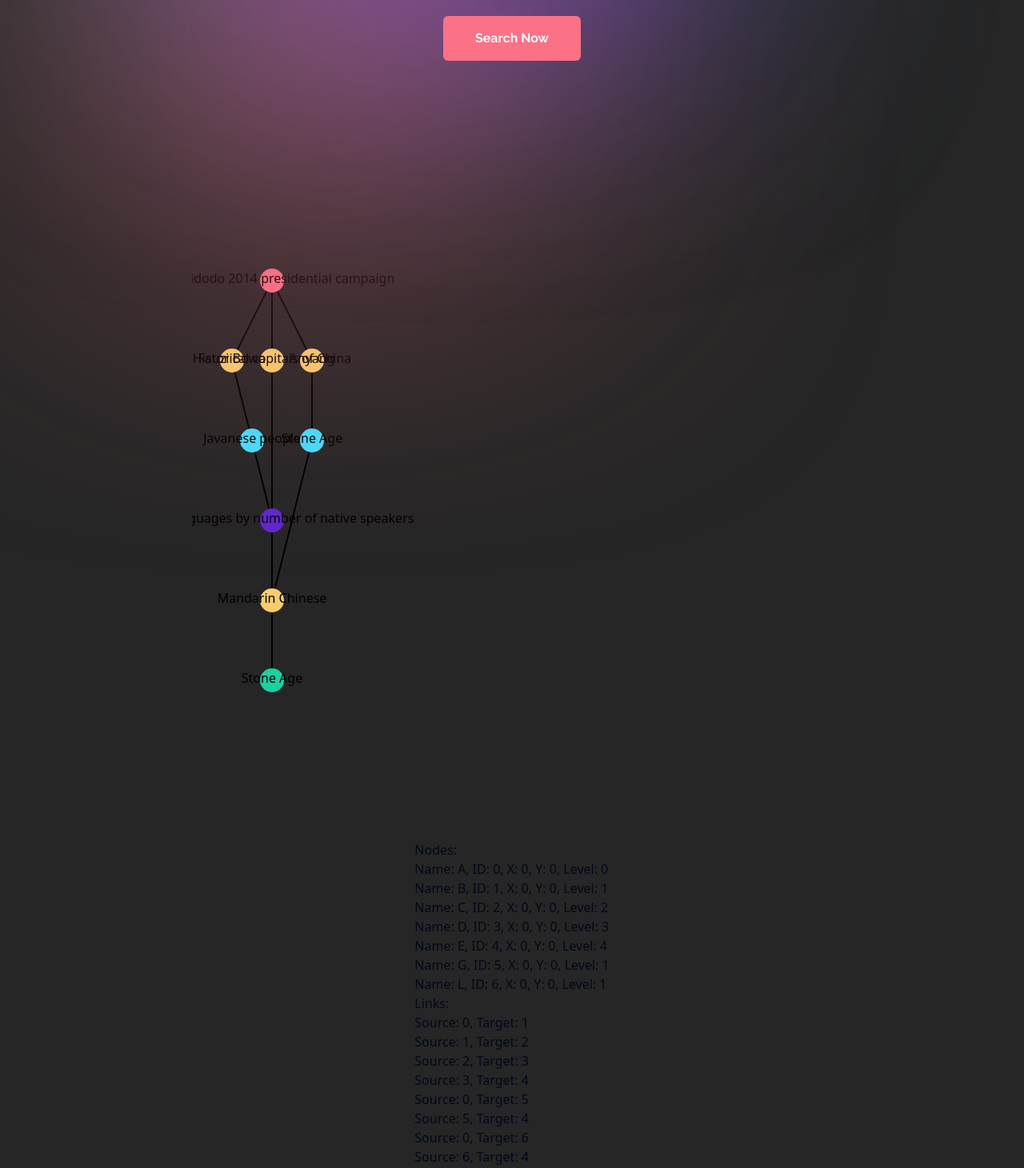
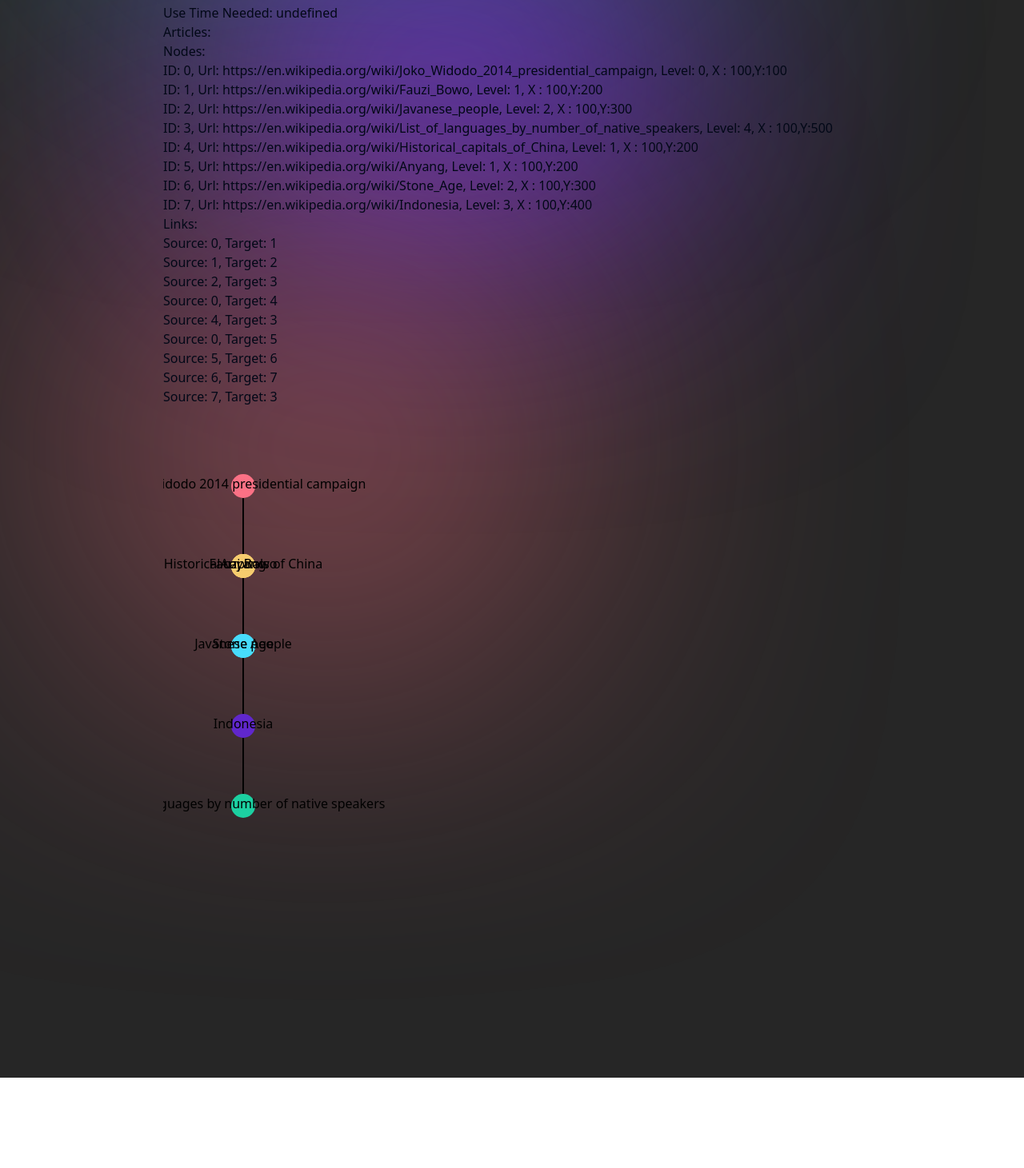
Before and after one commit to novelxv/Tubes2_GoLink, a Next.js app in the folder src/frontend/: page / in a window 1280 px wide. Shown: the part 589-2050 px from the top of the page at 80% size. After the commit the page ends 1937 px from the top, so only its background shows below. Built offline with nearby package versions, Linux system fonts and the light colour scheme.

Commit message:
fix : graph visualisation and scraper

```diff
--- a/src/frontend/src/components/entry.jsx
+++ b/src/frontend/src/components/entry.jsx
@@ -89,6 +89,17 @@
         setEndLinkSuggestions([]);
     };
 
+    const dummyResponseData = {
+        articlesVisited: 10,
+        articlesSearched: 20,
+        time: 4,
+        articles: [
+            ['https://en.wikipedia.org/wiki/Joko_Widodo_2014_presidential_campaign', 'https://en.wikipedia.org/wiki/Fauzi_Bowo', 'https://en.wikipedia.org/wiki/Javanese_people','https://en.wikipedia.org/wiki/List_of_languages_by_number_of_native_speakers'],
+            ['https://en.wikipedia.org/wiki/Joko_Widodo_2014_presidential_campaign', 'https://en.wikipedia.org/wiki/Historical_capitals_of_China','https://en.wikipedia.org/wiki/List_of_languages_by_number_of_native_speakers'],
+            ['https://en.wikipedia.org/wiki/Joko_Widodo_2014_presidential_campaign', 'https://en.wikipedia.org/wiki/Anyang','https://en.wikipedia.org/wiki/Stone_Age','https://en.wikipedia.org/wiki/Indonesia','https://en.wikipedia.org/wiki/List_of_languages_by_number_of_native_speakers']
+        ]
+    };
+
     return (
         <div className='bg-neutral-800 flex flex-col items-center justify-center min-h-screen relative'>
             <div className="absolute top-0 left-0 w-[571px] h-[442px] bg-emerald-400 rounded-full blur-[200px] -z-5"></div>
@@ -156,14 +167,17 @@
                         <Button type='submit' variant="default" className="hover:translate-y-2 transition-transform duration-300">Search Now</Button>
                     </div>
                 </form>
-                {loading && (
+                {/* {loading && (
                     <Loading/>
-                )}
-                {responseData && (
+                )} */}
+                {/* {responseData && (
                     <ResultWrapper
                         responseData={responseData}
                     />
-                )}
+                )} */}
+                <ResultWrapper
+                    responseData={dummyResponseData}
+                />
             </div>
         </div>
     );
--- a/src/frontend/src/components/graph.jsx
+++ b/src/frontend/src/components/graph.jsx
@@ -1,36 +1,11 @@
 import { useRef, useEffect } from 'react';
 import * as d3 from 'd3';
 
-const Graph = () => {
+const Graph = ({node,link}) => {
     const svgRef = useRef(null);
 
     useEffect(() => {
-    const data = {
-      nodes: [
-        { url: 'https://en.wikipedia.org/wiki/Joko_Widodo_2014_presidential_campaign', id: 0, x: 100, y: 100, level: 0 },
-        { url: 'https://en.wikipedia.org/wiki/Fauzi_Bowo', id: 1, x: 50, y: 200, level: 1 },
-        { url: 'https://en.wikipedia.org/wiki/Javanese_people', id: 2, x: 75, y: 300, level: 2 },
-        { url: 'https://en.wikipedia.org/wiki/List_of_languages_by_number_of_native_speakers', id: 3, x: 100, y: 400, level: 3 },
-        { url: 'https://en.wikipedia.org/wiki/Mandarin_Chinese', id: 4, x: 100, y: 500, level: 4 },
-        { url: 'https://en.wikipedia.org/wiki/Historical_capitals_of_China', id: 5, x: 100, y: 200, level: 1 },
-        { url: 'https://en.wikipedia.org/wiki/Anyang', id: 6, x: 150, y: 200, level: 1 },
-        { url: 'https://en.wikipedia.org/wiki/Stone_Age', id: 7, x: 150, y: 300, level: 2 },
-        { url: 'https://en.wikipedia.org/wiki/Stone_Age', id: 8, x: 100, y: 600, level: 5 }
-      ],
-      links: [
-        { source: 0, target: 1 },
-        { source: 1, target: 2 },
-        { source: 2, target: 3 },
-        { source: 3, target: 4 },
-        { source: 0, target: 5 },
-        { source: 5, target: 4 },
-        { source: 0, target: 6 },
-        { source: 6, target: 7 },
-        { source: 7, target: 4 },
-        { source: 4, target: 8 }
-
-      ],
-    };
+        const data = { nodes: node, links: link };
 
         const width = 800;
         const height = 800;
@@ -112,7 +87,7 @@
             const node = data.nodes.find(node => node.id === nodeId);
             return { x: node.x, y: node.y };
         }
-    }, []);
+    }, [node,link]);
 
     return (
         <svg ref={svgRef}></svg>
--- a/src/frontend/src/components/results.jsx
+++ b/src/frontend/src/components/results.jsx
@@ -1,40 +1,70 @@
-import { Target } from "lucide-react";
 import React from "react";
+import Graph from "./graph";
 
-const ResultWrapper = ({responseData}) => {
+const ResultWrapper = ({ responseData }) => {
+    // Initialize an empty array to store nodes
+    const newNodes = [];
+    // Initialize an empty array to store links
+    const newLinks = [];
+    const maxLength = Math.max(...responseData.articles.map(level => level.length));
 
-    const getNodeLinks = () => {
-        const articles = responseData.articles;
-        const nodes = articles.map((article) => ({ name: article }));
-        const links = articles.slice(0,-1).map((article,index)=> ({
-            source : index,
-            target : index +1
-        }));
+    // Create nodes
+    responseData.articles.forEach((level, levelIndex) => {
+        level.forEach((url, index) => {
+            // Check if the node already exists
+            const existingNode = newNodes.find(node => node.url === url);
+            if (!existingNode) {
+                // If the node doesn't exist, create a new node
+                const nodeLevel = index === level.length - 1 ? maxLength - 1 : index;
+                newNodes.push({
+                    id: newNodes.length,
+                    url: url,
+                    x: 100, // Initialize x-coordinate to 0
+                    y: 100 + 100 * nodeLevel,
+                    level: nodeLevel // Store the level information
+                });
+            }
+        });
+    });
 
-        return {nodes,links};
-    };
-
-    const { nodes, links } = getNodeLinks();
+    // Create links
+    for (const connection of responseData.articles) {
+        for (let i = 0; i < connection.length - 1; i++) {
+            const sourceUrl = connection[i];
+            const targetUrl = connection[i + 1];
+            const sourceNode = newNodes.find(node => node.url === sourceUrl);
+            const targetNode = newNodes.find(node => node.url === targetUrl);
+            if (sourceNode && targetNode) {
+                newLinks.push({
+                    source: sourceNode.id,
+                    target: targetNode.id
+                });
+            }
+        }
+    }
 
     return (
         <div>
             <p>Total Visited: {String(responseData.articlesVisited)}</p>
             <p>Total Searched: {String(responseData.articlesSearched)}</p>
-            <p>Use Time Needed: {String(responseData.useToggle)}</p>
+            <p>Use Time Needed: {String(responseData.timeNeeded)}</p>
             <h2>Articles:</h2>
             <div>
                 <h2>Nodes:</h2>
                 <ul>
-                    {nodes.map((node, index) => (
-                    <li key={index}>{node.name}</li>
+                    {newNodes.map((node, index) => (
+                        <li key={index}>ID: {node.id}, Url: {node.url}, Level: {node.level}, X : {node.x},Y:{node.y}</li>
                     ))}
                 </ul>
                 <h2>Links:</h2>
                 <ul>
-                    {links.map((link, index) => (
-                    <li key={index}>Source: {link.source}, Target: {link.target}</li>
+                    {newLinks.map((link, index) => (
+                        <li key={index}>Source: {link.source}, Target: {link.target}</li>
                     ))}
                 </ul>
+            </div>
+            <div>
+                <Graph node={newNodes} link={newLinks} />
             </div>
         </div>
     );
--- a/src/frontend/src/components/test.jsx
+++ /dev/null
@@ -1,78 +0,0 @@
-import React, { useEffect, useState } from 'react';
-
-const Test = () => {
-  const [nodes, setNodes] = useState([]);
-  const [links, setLinks] = useState([]);
-
-  useEffect(() => {
-    const data = [
-      ['A', 'B', 'C', 'D', 'E'],
-      ['A', 'G', 'E'],
-      ['A', 'L', 'E']
-    ];
-
-    // Initialize an empty array to store nodes
-    const newNodes = [];
-    // Initialize an empty array to store links
-    const newLinks = [];
-
-    // Create nodes
-    data.forEach((level, levelIndex) => {
-      level.forEach((name, index) => {
-        // Check if the node already exists
-        const existingNode = newNodes.find(node => node.name === name);
-        if (!existingNode) {
-          // If the node doesn't exist, create a new node
-          newNodes.push({
-            id: newNodes.length, // Assign a unique ID to each node
-            name: name,
-            x: 0, // Initialize x-coordinate to 0
-            y: 0, // Initialize y-coordinate to 0
-            level: index // Store the level information
-          });
-        }
-      });
-    });
-
-    // Create links
-    for (const connection of data) {
-      for (let i = 0; i < connection.length - 1; i++) {
-        const sourceName = connection[i];
-        const targetName = connection[i + 1];
-        const sourceNode = newNodes.find(node => node.name === sourceName);
-        const targetNode = newNodes.find(node => node.name === targetName);
-        newLinks.push({
-          source: sourceNode.id,
-          target: targetNode.id
-        });
-      }
-    }
-
-    // Set the nodes and links state
-    setNodes(newNodes);
-    setLinks(newLinks);
-  }, []);
-
-  return (
-    <div>
-      <h2>Nodes:</h2>
-      <ul>
-        {nodes.map(node => (
-          <li key={node.id}>
-            Name: {node.name}, ID: {node.id}, X: {node.x}, Y: {node.y}, Level: {node.level}
-          </li>
-        ))}
-      </ul>
-      <h2>Links:</h2>
-      <ul>
-        {links.map((link, index) => (
-          <li key={index}>
-            Source: {link.source}, Target: {link.target}
-          </li>
-        ))}
-      </ul>
-    </div>
-  );
-};
-
-export default Test;
--- a/src/frontend/src/pages/index.jsx
+++ b/src/frontend/src/pages/index.jsx
@@ -2,15 +2,15 @@
 import Entry from "@/components/entry";
 import Navbar from "@/components/navbar";
 import Graph from "@/components/graph";
-import Test from "@/components/test";
+
 
 export default function Home() {
   return (
     <main className={`bg-neutral-800 flex flex-col items-center justify-between p-10`} style={{ minHeight: '100vh' }}>
       <Navbar/>
       <Entry />
-      <Graph />
-      <Test />
+      {/* <Graph /> */}
+
     </main>
   );
 }
```
Lines whose indentation alone changed are shown as unchanged.
